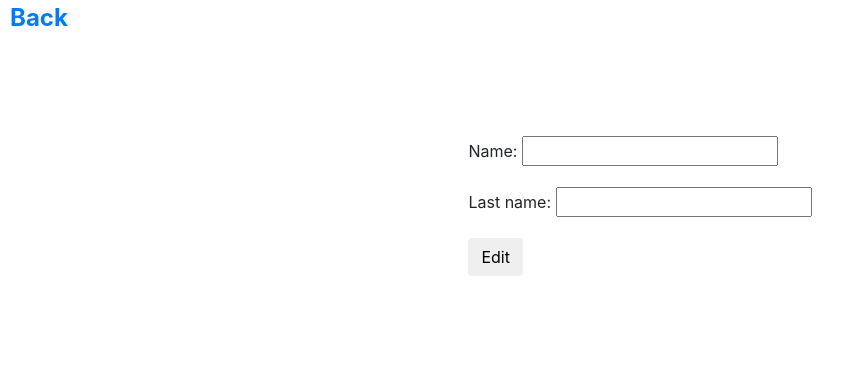
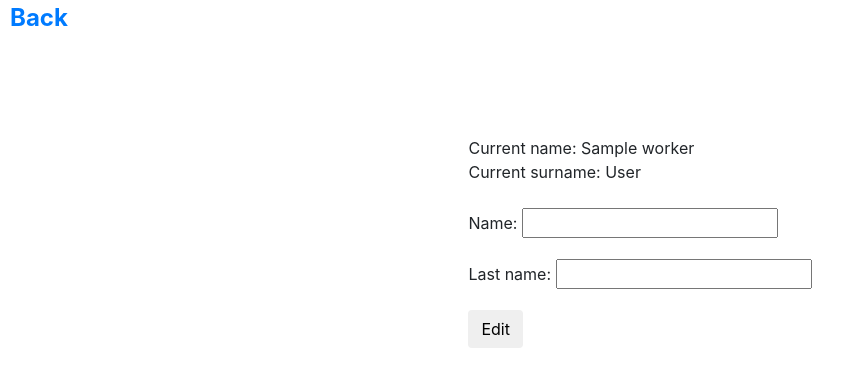
Before and after one commit to heyImDrew/office_tracker, a Django app: page /worker/edit/1 in a window 1280 px wide. Shown: the top 387 px of the page, without its empty margins (0-864 px from the left). Run offline with Django 3.2, Linux system fonts and the light colour scheme; tables that the repository leaves empty hold one stand-in row (values such as "Sample post"); some libraries are stand-ins or nearby versions.

Commit message:
[add] delete worker | [edit] worker edit page

```diff
--- a/office/templates/worker.html
+++ b/office/templates/worker.html
@@ -16,10 +16,11 @@
 </div>
 <div style="display: block; padding-top: 150px; text-align: center;">
     {% for worker in workers %}
-        <br><b>{{ worker }}</b><br>
+        <br><b>{{ worker }}</b> <a href="{% url 'worker_edit' worker.id %}">(edit)</a>
+        <a href="{% url 'worker_delete' worker.id %}">(delete)</a><br>
         {% if worker.booked_history.all %}
             {% for x in worker.booked_history.all %}
-                {{ x }} <a href="{% url 'worker_edit' worker.id %}">(edit)</a><br>
+                {{ x }}<br>
             {% endfor %}
         {% else %}
         No books yet.<br>
--- a/office/templates/worker_edit.html
+++ b/office/templates/worker_edit.html
@@ -8,6 +8,8 @@
 <a href="{% url 'worker' %}" style="margin-left: 10px; font-size: 24px; font-weight: bold;">Back</a>
 <div style="display: flex; justify-content: center; padding-top: 100px;">
     <form method="POST" class="post-form">
+        Current name: {{ worker.name }}<br>
+        Current surname: {{ worker.last_name }}<br><br>
         {% csrf_token %}
         {{ form.as_p }}
         <button type="submit" class="save btn btn-default">Edit</button>
--- a/office/worker/urls.py
+++ b/office/worker/urls.py
@@ -4,4 +4,5 @@ from . import views
 urlpatterns = [
     path('', views.worker, name="worker"),
     path('edit/<int:pk>', views.worker_edit, name="worker_edit"),
+    path('delete/<int:pk>', views.worker_delete, name="worker_delete"),
 ]
--- a/office/worker/views.py
+++ b/office/worker/views.py
@@ -6,11 +6,20 @@ def worker(request):
     if request.method == "POST":
         form = WorkerForm(request.POST)
         if form.is_valid():
-            worker = form.save()
-            worker.save()
+            if valid_name(request.POST['name']) and valid_name(request.POST['last_name']):
+                worker = form.save()
+                worker.name = request.POST['name'].lower().capitalize()
+                worker.last_name = request.POST['last_name'].lower().capitalize()
+                worker.save()
     form = WorkerForm()
     workers = Worker.objects.all()
     return render(request, 'worker.html', {'form':form,'workers':workers,})
+
+def valid_name(name):
+    if name.isalpha():
+        return True
+    else:
+        return False
 
 def worker_edit(request, pk):
     if request.method == "POST":
@@ -21,7 +30,10 @@ def worker_edit(request, pk):
             worker.last_name = request.POST['last_name']
             worker.save()
             workers = Worker.objects.all()
-            return render(request, 'default.html')
-    form = WorkerForm()
+            return redirect('worker')
+    return render(request, 'worker_edit.html', {'form':WorkerForm(),'worker':Worker.objects.get(id = pk),})
+
+def worker_delete(request, pk):
     worker = Worker.objects.get(id = pk)
-    return render(request, 'worker_edit.html', {'form':form,'worker':worker,})
+    worker.delete()
+    return redirect('worker')
```
